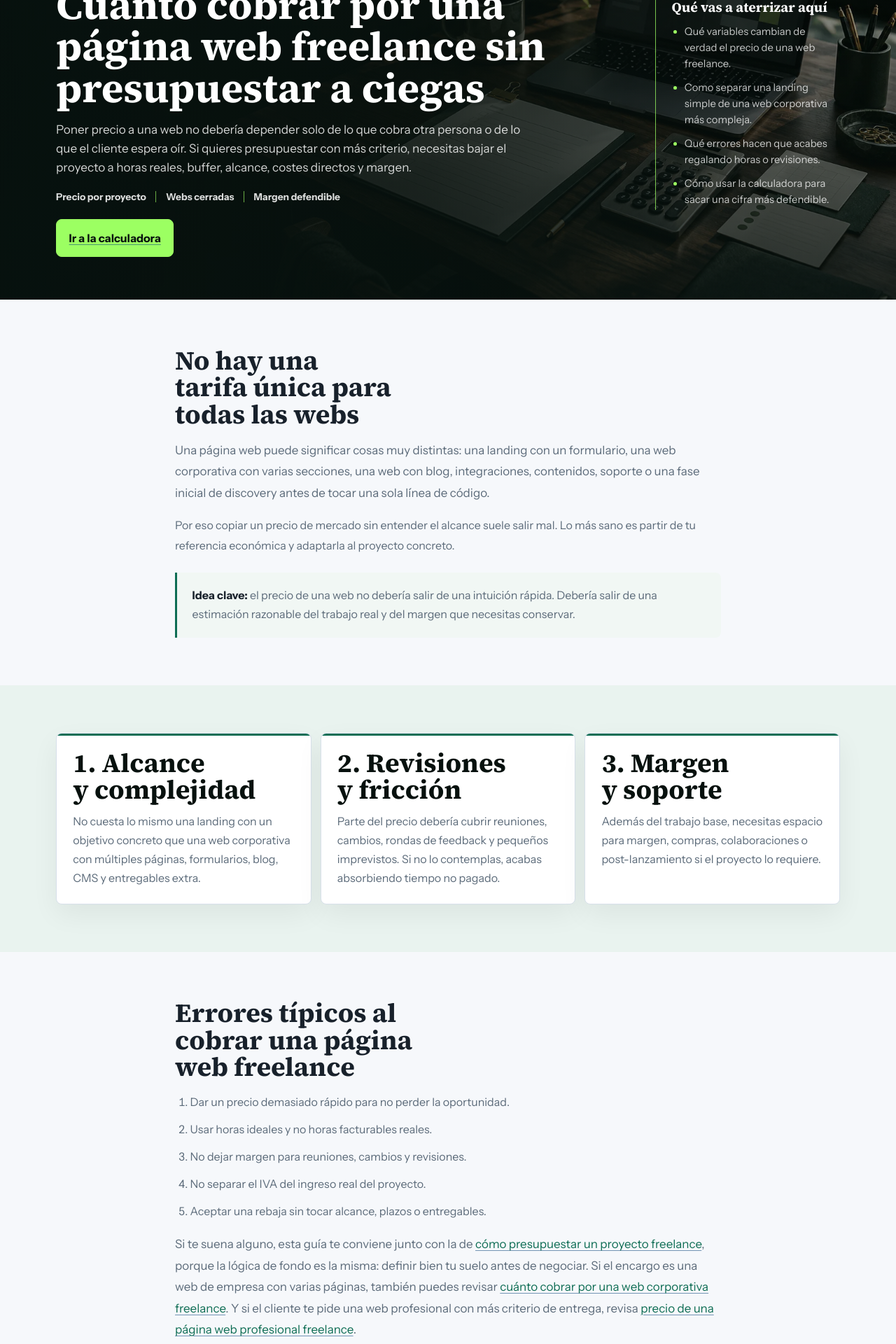
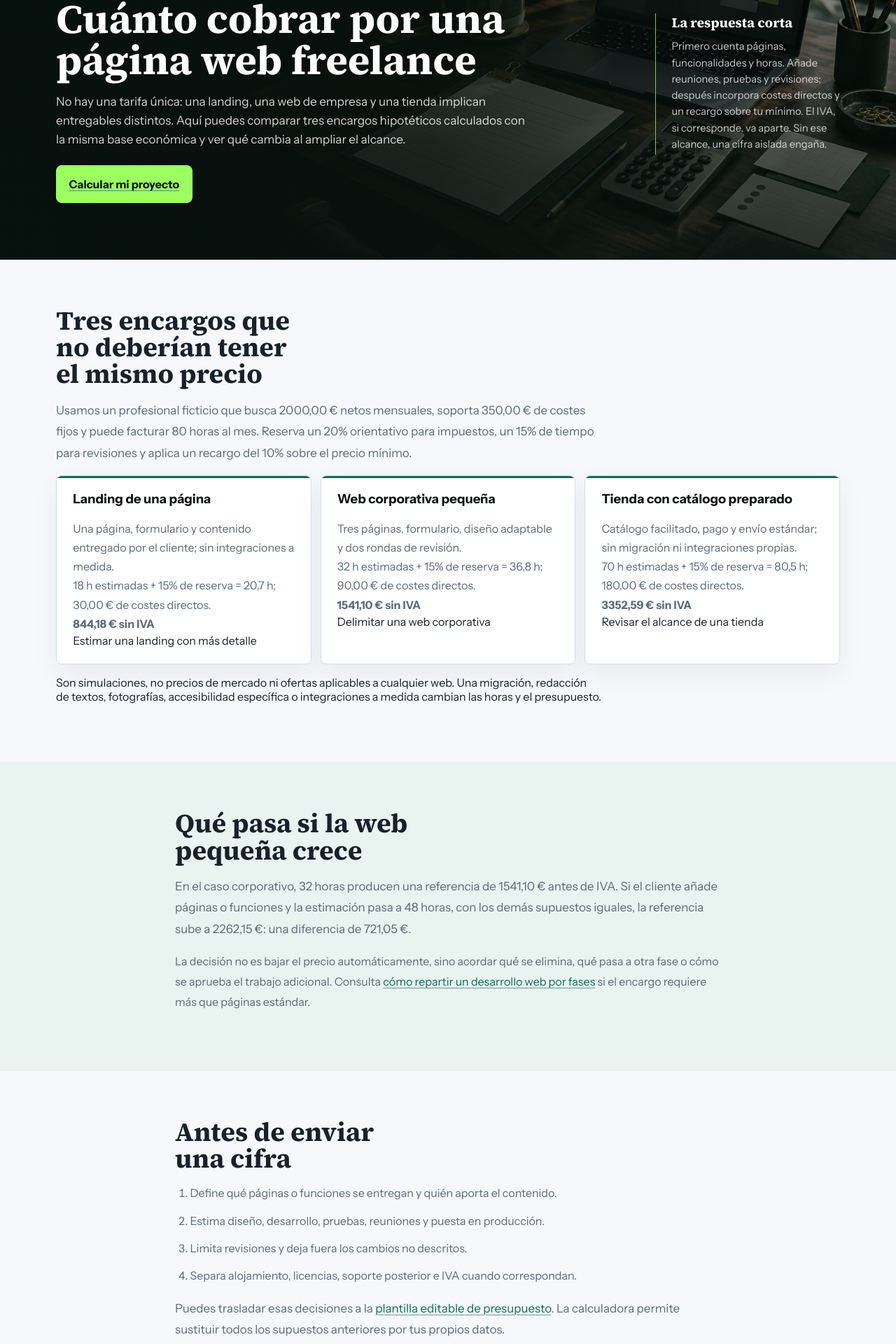
Before and after one commit to djimenezm/cuantopresupuestar, a Next.js app: page /cuanto-cobrar-por-una-pagina-web-freelance in a window 1280 px wide. Shown: the part 200-2120 px from the top of the page at 70% size. Built offline with nearby package versions, Linux system fonts and the light colour scheme.

Commit message:
Add distinct worked examples to organic search guides

```diff
--- a/app/cuanto-cobrar-por-una-pagina-web-freelance/page.tsx
+++ b/app/cuanto-cobrar-por-una-pagina-web-freelance/page.tsx
@@ -3,62 +3,57 @@ import Link from 'next/link';
 import Script from 'next/script';
 import Footer from '@/components/Footer';
 import Header from '@/components/Header';
+import { calculateProjectQuote } from '@/lib/calculator';
+import { formatCurrency, formatNumber } from '@/lib/format';
+import {
+  expandedProjectExampleInput,
+  expandedProjectExampleQuote,
+  projectExampleInput,
+  projectExampleQuote,
+} from '@/lib/projectExample';
 import { getSiteUrl, siteConfig } from '@/lib/site';
 
 const route = '/cuanto-cobrar-por-una-pagina-web-freelance';
-const title = 'Cuánto cobrar por una página web freelance sin presupuestar a ciegas';
+const title = 'Cuánto cobrar por una página web freelance: tres casos';
 const description =
-  'Guía práctica para calcular cuánto cobrar por una página web freelance según alcance, horas reales, revisiones, costes directos, margen e IVA aparte.';
+  'Compara tres encargos web con horas, costes y presupuestos calculados. Identifica qué entra en cada alcance antes de dar un precio freelance.';
 
-const pageFaqItems = [
+const scenarios = [
   {
-    question: '¿Cuánto cobrar por una página web freelance?',
-    answer:
-      'No existe una cifra única. El precio depende del alcance, las horas reales, las revisiones, los costes directos y el margen qué necesitas proteger. Una landing sencilla y una web corporativa a medida no deberían salir del mismo cálculo.',
+    name: 'Landing de una página',
+    scope: 'Una página, formulario y contenido entregado por el cliente; sin integraciones a medida.',
+    projectHours: 18,
+    directProjectCosts: 30,
+    href: 'https://www.cuantocobrarlandingpage.es/',
+    linkText: 'Estimar una landing con más detalle',
   },
   {
-    question: '¿Qué debería incluir el presupuesto de una web freelance?',
-    answer:
-      'Como mínimo debería cubrir discovery, diseño o maquetación, desarrollo, reuniones, revisiones, costes externos, entregables, condiciones de alcance y el IVA cuando aplique.',
+    name: 'Web corporativa pequeña',
+    scope: 'Tres páginas, formulario, diseño adaptable y dos rondas de revisión.',
+    projectHours: projectExampleInput.projectHours,
+    directProjectCosts: projectExampleInput.directProjectCosts,
+    href: '/cuanto-cobrar-web-corporativa-freelance',
+    linkText: 'Delimitar una web corporativa',
   },
   {
-    question: '¿Es mejor cobrar una web por fases o con un precio cerrado?',
-    answer:
-      'Las dos opciones pueden funcionar. Un precio cerrado ayuda a vender mejor, pero suele ser más sano si tienes claro tu suelo y separas bien alcance, hitos y revisiones para no absorber cambios gratis.',
+    name: 'Tienda con catálogo preparado',
+    scope: 'Catálogo facilitado, pago y envío estándar; sin migración ni integraciones propias.',
+    projectHours: 70,
+    directProjectCosts: 180,
+    href: '/cuanto-cobrar-tienda-online-freelance',
+    linkText: 'Revisar el alcance de una tienda',
   },
 ] as const;
 
 export const metadata: Metadata = {
   title,
   description,
-  alternates: {
-    canonical: route,
-  },
-  keywords: [
-    'cuánto cobrar por una página web freelance',
-    'precio página web freelance',
-    'cuánto cobrar web freelance',
-    'presupuesto web freelance',
-    'cuánto presupuestar página web',
-  ],
+  alternates: { canonical: route },
   openGraph: {
     title: `${title} | ${siteConfig.name}`,
     description,
     url: route,
     type: 'article',
-    images: [
-      {
-        url: '/opengraph-image',
-        width: 1200,
-        height: 630,
-        alt: `${siteConfig.name} - ${title}`,
-      },
-    ],
-  },
-  twitter: {
-    card: 'summary_large_image',
-    title: `${title} | ${siteConfig.name}`,
-    description,
     images: ['/opengraph-image'],
   },
 };
@@ -66,7 +61,6 @@ export const metadata: Metadata = {
 export default function CuantoCobrarPaginaWebFreelancePage() {
   const siteUrl = getSiteUrl();
   const pageUrl = new URL(route, siteUrl).toString();
-
   const articleSchema = {
     '@context': 'https://schema.org',
     '@type': 'Article',
@@ -74,48 +68,18 @@ export default function CuantoCobrarPaginaWebFreelancePage() {
     description,
     inLanguage: 'es',
     mainEntityOfPage: pageUrl,
-    author: {
-      '@type': 'Organization',
-      name: siteConfig.name,
-    },
-    publisher: {
-      '@type': 'Organization',
-      name: siteConfig.name,
-    },
+    author: { '@type': 'Organization', name: siteConfig.name },
+    publisher: { '@type': 'Organization', name: siteConfig.name },
     datePublished: '2026-04-23',
-    dateModified: '2026-05-02',
+    dateModified: '2026-10-02',
   };
-
   const breadcrumbSchema = {
     '@context': 'https://schema.org',
     '@type': 'BreadcrumbList',
     itemListElement: [
-      {
-        '@type': 'ListItem',
-        position: 1,
-        name: 'Inicio',
-        item: new URL('/', siteUrl).toString(),
-      },
-      {
-        '@type': 'ListItem',
-        position: 2,
-        name: title,
-        item: pageUrl,
-      },
+      { '@type': 'ListItem', position: 1, name: 'Inicio', item: new URL('/', siteUrl).toString() },
+      { '@type': 'ListItem', position: 2, name: title, item: pageUrl },
     ],
-  };
-
-  const faqSchema = {
-    '@context': 'https://schema.org',
-    '@type': 'FAQPage',
-    mainEntity: pageFaqItems.map((item) => ({
-      '@type': 'Question',
-      name: item.question,
-      acceptedAnswer: {
-        '@type': 'Answer',
-        text: item.answer,
-      },
-    })),
   };
 
   return (
@@ -130,196 +94,129 @@ export default function CuantoCobrarPaginaWebFreelancePage() {
         type="application/ld+json"
         dangerouslySetInnerHTML={{ __html: JSON.stringify(breadcrumbSchema) }}
       />
-      <Script
-        id="cuanto-cobrar-web-faq-schema"
-        type="application/ld+json"
-        dangerouslySetInnerHTML={{ __html: JSON.stringify(faqSchema) }}
-      />
 
       <Header />
 
       <section className="hero">
         <div className="container article-layout">
           <div className="text-block">
-            <span className="eyebrow">Guía práctica</span>
-            <h1>Cuánto cobrar por una página web freelance sin presupuestar a ciegas</h1>
+            <span className="eyebrow">Precio por alcance</span>
+            <h1>Cuánto cobrar por una página web freelance</h1>
             <p className="lead">
-              Poner precio a una web no debería depender solo de lo que cobra otra persona o de lo
-              que el cliente espera oír. Si quieres presupuestar con más criterio, necesitas bajar
-              el proyecto a horas reales, buffer, alcance, costes directos y margen.
+              No hay una tarifa única: una landing, una web de empresa y una tienda implican
+              entregables distintos. Aquí puedes comparar tres encargos hipotéticos calculados
+              con la misma base económica y ver qué cambia al ampliar el alcance.
             </p>
-            <div className="hero-badges" aria-label="Qué cubre esta guía">
-              <span className="hero-badge">Precio por proyecto</span>
-              <span className="hero-badge">Webs cerradas</span>
-              <span className="hero-badge">Margen defendible</span>
-            </div>
             <div className="guide-cta">
               <Link href="/#calculadora" className="primary-button">
-                Ir a la calculadora
+                Calcular mi proyecto
               </Link>
             </div>
           </div>
-
           <aside className="feature-card article-summary">
-            <h2>Qué vas a aterrizar aquí</h2>
-            <ul className="article-list">
-              <li>Qué variables cambian de verdad el precio de una web freelance.</li>
-              <li>Como separar una landing simple de una web corporativa más compleja.</li>
-              <li>Qué errores hacen que acabes regalando horas o revisiones.</li>
-              <li>Cómo usar la calculadora para sacar una cifra más defendible.</li>
-            </ul>
+            <h2>La respuesta corta</h2>
+            <p>
+              Primero cuenta páginas, funcionalidades y horas. Añade reuniones, pruebas y
+              revisiones; después incorpora costes directos y un recargo sobre tu mínimo. El IVA,
+              si corresponde, va aparte. Sin ese alcance, una cifra aislada engaña.
+            </p>
           </aside>
         </div>
       </section>
 
-      <section className="section">
-        <div className="container text-block">
-          <h2>No hay una tarifa única para todas las webs</h2>
+      <section className="section" aria-labelledby="web-casos-title">
+        <div className="container">
+          <div className="text-block">
+            <h2 id="web-casos-title">Tres encargos que no deberían tener el mismo precio</h2>
             <p>
-            Una página web puede significar cosas muy distintas: una landing con un formulario, una
-            web corporativa con varias secciones, una web con blog, integraciones, contenidos,
-            soporte o una fase inicial de discovery antes de tocar una sola línea de código.
+              Usamos un profesional ficticio que busca {formatCurrency(projectExampleInput.targetMonthlyNet)}
+              {' '}netos mensuales, soporta {formatCurrency(projectExampleInput.monthlyFixedCosts)} de
+              costes fijos y puede facturar {projectExampleInput.billableHoursPerMonth} horas al
+              mes. Reserva un {projectExampleInput.taxReservePercent}% orientativo para impuestos,
+              un {projectExampleInput.revisionBufferPercent}% de tiempo para revisiones y aplica
+              un recargo del {projectExampleInput.profitMarginPercent}% sobre el precio mínimo.
+            </p>
+          </div>
+          <div className="feature-grid">
+            {scenarios.map((scenario) => {
+              const quote = calculateProjectQuote({
+                ...projectExampleInput,
+                projectHours: scenario.projectHours,
+                directProjectCosts: scenario.directProjectCosts,
+              });
+
+              return (
+                <article className="feature-card" key={scenario.name}>
+                  <h3>{scenario.name}</h3>
+                  <p>{scenario.scope}</p>
+                  <p>
+                    {scenario.projectHours} h estimadas + {projectExampleInput.revisionBufferPercent}%
+                    {' '}de reserva = {formatNumber(quote.bufferedProjectHours)} h;{' '}
+                    {formatCurrency(scenario.directProjectCosts)} de costes directos.
                   </p>
                   <p>
-            Por eso copiar un precio de mercado sin entender el alcance suele salir mal. Lo más
-            sano es partir de tu referencia económica y adaptarla al proyecto concreto.
+                    <strong>{formatCurrency(quote.recommendedProjectBudget)} sin IVA</strong>
                   </p>
-          <div className="disclaimer-box">
-            <strong>Idea clave:</strong> el precio de una web no debería salir de una intuición
-            rápida. Debería salir de una estimación razonable del trabajo real y del margen que
-            necesitas conservar.
+                  <Link href={scenario.href}>{scenario.linkText}</Link>
+                </article>
+              );
+            })}
           </div>
-        </div>
-      </section>
-
-      <section className="section alt">
-        <div className="container feature-grid" aria-label="Factores que cambian el precio">
-          <article className="feature-card">
-            <h2>1. Alcance y complejidad</h2>
-            <p>
-              No cuesta lo mismo una landing con un objetivo concreto que una web corporativa con
-              múltiples páginas, formularios, blog, CMS y entregables extra.
-            </p>
-          </article>
-
-          <article className="feature-card">
-            <h2>2. Revisiones y fricción</h2>
-            <p>
-              Parte del precio debería cubrir reuniones, cambios, rondas de feedback y pequeños
-              imprevistos. Si no lo contemplas, acabas absorbiendo tiempo no pagado.
-            </p>
-          </article>
-
-          <article className="feature-card">
-            <h2>3. Margen y soporte</h2>
-            <p>
-              Además del trabajo base, necesitas espacio para margen, compras, colaboraciones o
-              post-lanzamiento si el proyecto lo requiere.
-            </p>
-          </article>
-        </div>
-      </section>
-
-      <section className="section">
-        <div className="container text-block">
-          <h2>Errores típicos al cobrar una página web freelance</h2>
-          <ol className="article-list article-list-ordered">
-            <li>Dar un precio demasiado rápido para no perder la oportunidad.</li>
-            <li>Usar horas ideales y no horas facturables reales.</li>
-            <li>No dejar margen para reuniones, cambios y revisiones.</li>
-            <li>No separar el IVA del ingreso real del proyecto.</li>
-            <li>Aceptar una rebaja sin tocar alcance, plazos o entregables.</li>
-          </ol>
-          <p>
-            Si te suena alguno, esta guía te conviene junto con la de{' '}
-            <Link href="/como-presupuestar-un-proyecto-freelance">
-              cómo presupuestar un proyecto freelance
-            </Link>, porque la lógica de fondo es la misma: definir bien tu suelo antes de negociar.
-            Si el encargo es una web de empresa con varias páginas, también puedes revisar{' '}
-            <Link href="/cuanto-cobrar-web-corporativa-freelance">
-              cuánto cobrar por una web corporativa freelance
-            </Link>.
-            Y si el cliente te pide una web profesional con más criterio de entrega, revisa{' '}
-            <Link href="/precio-pagina-web-profesional-freelance">
-              precio de una página web profesional freelance
-            </Link>.
+          <p className="text-block">
+            Son simulaciones, no precios de mercado ni ofertas aplicables a cualquier web. Una
+            migración, redacción de textos, fotografías, accesibilidad específica o integraciones
+            a medida cambian las horas y el presupuesto.
           </p>
         </div>
       </section>
 
-      <section className="section alt">
-        <div className="container feature-grid" aria-label="Cómo usar la calculadora para una web">
-          <article className="feature-card">
-            <h2>Referencia base por hora</h2>
+      <section className="section alt" aria-labelledby="web-ampliacion-title">
+        <div className="container text-block">
+          <h2 id="web-ampliacion-title">Qué pasa si la web pequeña crece</h2>
           <p>
-              Te da una base económica para no improvisar. Sirve como filtro para saber si la web
-              cubre realmente el tiempo y el negocio que hay detrás.
+            En el caso corporativo, {projectExampleInput.projectHours} horas producen una
+            referencia de {formatCurrency(projectExampleQuote.recommendedProjectBudget)} antes de
+            IVA. Si el cliente añade páginas o funciones y la estimación pasa a{' '}
+            {expandedProjectExampleInput.projectHours} horas, con los demás supuestos iguales,
+            la referencia sube a{' '}
+            {formatCurrency(expandedProjectExampleQuote.recommendedProjectBudget)}: una diferencia
+            de{' '}
+            {formatCurrency(
+              expandedProjectExampleQuote.recommendedProjectBudget -
+                projectExampleQuote.recommendedProjectBudget,
+            )}.
           </p>
-          </article>
-
-          <article className="feature-card">
-            <h2>Precio mínimo defendible</h2>
           <p>
-              Es la cifra a partir de la cual dejar de bajar si no cambia el alcance. Debajo de ese
-              punto, es fácil que el proyecto deje de compensarte.
+            La decisión no es bajar el precio automáticamente, sino acordar qué se elimina, qué
+            pasa a otra fase o cómo se aprueba el trabajo adicional. Consulta{' '}
+            <Link href="/presupuesto-desarrollo-web-freelance">
+              cómo repartir un desarrollo web por fases
+            </Link>{' '}
+            si el encargo requiere más que páginas estándar.
           </p>
-          </article>
-
-          <article className="feature-card">
-            <h2>Presupuesto recomendado</h2>
-            <p>
-              Te da una zona más sana para presentar la propuesta y absorber mejor la negociación
-              inicial sin quedarte sin margen a la primera objeción.
-            </p>
-          </article>
         </div>
       </section>
 
-      <section className="section">
+      <section className="section" aria-labelledby="web-antes-title">
         <div className="container text-block">
-          <h2>Lleva la teoría a tu caso real</h2>
+          <h2 id="web-antes-title">Antes de enviar una cifra</h2>
+          <ol className="article-list article-list-ordered">
+            <li>Define qué páginas o funciones se entregan y quién aporta el contenido.</li>
+            <li>Estima diseño, desarrollo, pruebas, reuniones y puesta en producción.</li>
+            <li>Limita revisiones y deja fuera los cambios no descritos.</li>
+            <li>Separa alojamiento, licencias, soporte posterior e IVA cuando correspondan.</li>
+          </ol>
           <p>
-            Si estás presupuestando una landing, una web corporativa o una propuesta más a medida,
-            la forma más útil de bajar la duda a una cifra es probar el proyecto en la calculadora
-            con tus horas, buffer, costes y margen.
+            Puedes trasladar esas decisiones a la{' '}
+            <Link href="/kit-presupuesto-freelance">plantilla editable de presupuesto</Link>.
+            La calculadora permite sustituir todos los supuestos anteriores por tus propios datos.
           </p>
           <div className="guide-cta">
             <Link href="/#calculadora" className="primary-button">
-              Calcular cuánto cobrar
+              Poner precio a mi caso
             </Link>
-          </div>
-        </div>
-      </section>
-
-      <section className="section alt" aria-labelledby="cuanto-cobrar-web-faq-title">
-        <div className="container text-block">
-          <h2 id="cuanto-cobrar-web-faq-title">
-            Preguntas frecuentes sobre cuánto cobrar por una página web freelance
-          </h2>
-
-          <div className="faq-list">
-            {pageFaqItems.map((item) => (
-              <article className="faq-item" key={item.question}>
-                <h3>{item.question}</h3>
-                <p>{item.answer}</p>
-              </article>
-            ))}
-          </div>
-        </div>
-      </section>
-
-      <section className="section">
-        <div className="container text-block">
-          <span className="eyebrow">Siguiente paso</span>
-          <h2>Convierte la duda en un presupuesto defendible</h2>
-          <p>
-            Si ya sabes que una web no se debería presupuestar a ojo, el siguiente paso útil es
-            bajar tu caso a números concretos y ver dónde queda tu precio mínimo y tu zona
-            recomendada.
-          </p>
-          <div className="guide-cta">
-            <Link href="/#calculadora" className="primary-button">
-              Probar la calculadora
+            <Link href="/ejemplo-presupuesto-freelance" className="primary-button">
+              Ver el cálculo completo
             </Link>
           </div>
         </div>
```
Also changed, not shown: app/page.tsx (+8 -0 lines), app/precio-cerrado-o-por-horas-freelance/page.tsx (+52 -33 lines), app/presupuesto-desarrollo-web-freelance/page.tsx (+42 -22 lines), lib/projectExample.ts (+8 -0 lines), 2 other files (tests, documents, lock files or other folders). Lines whose indentation alone changed are shown as unchanged.
